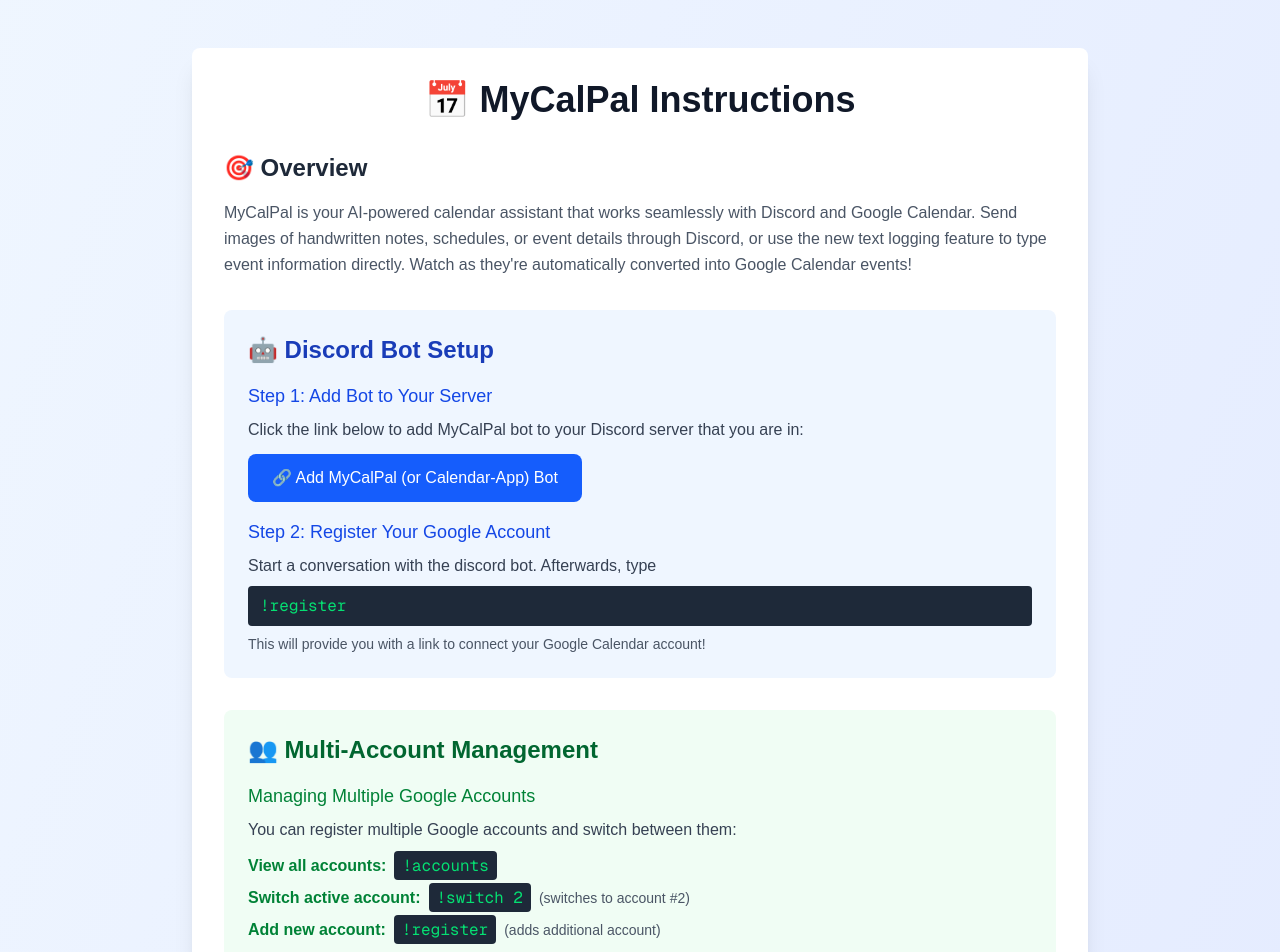
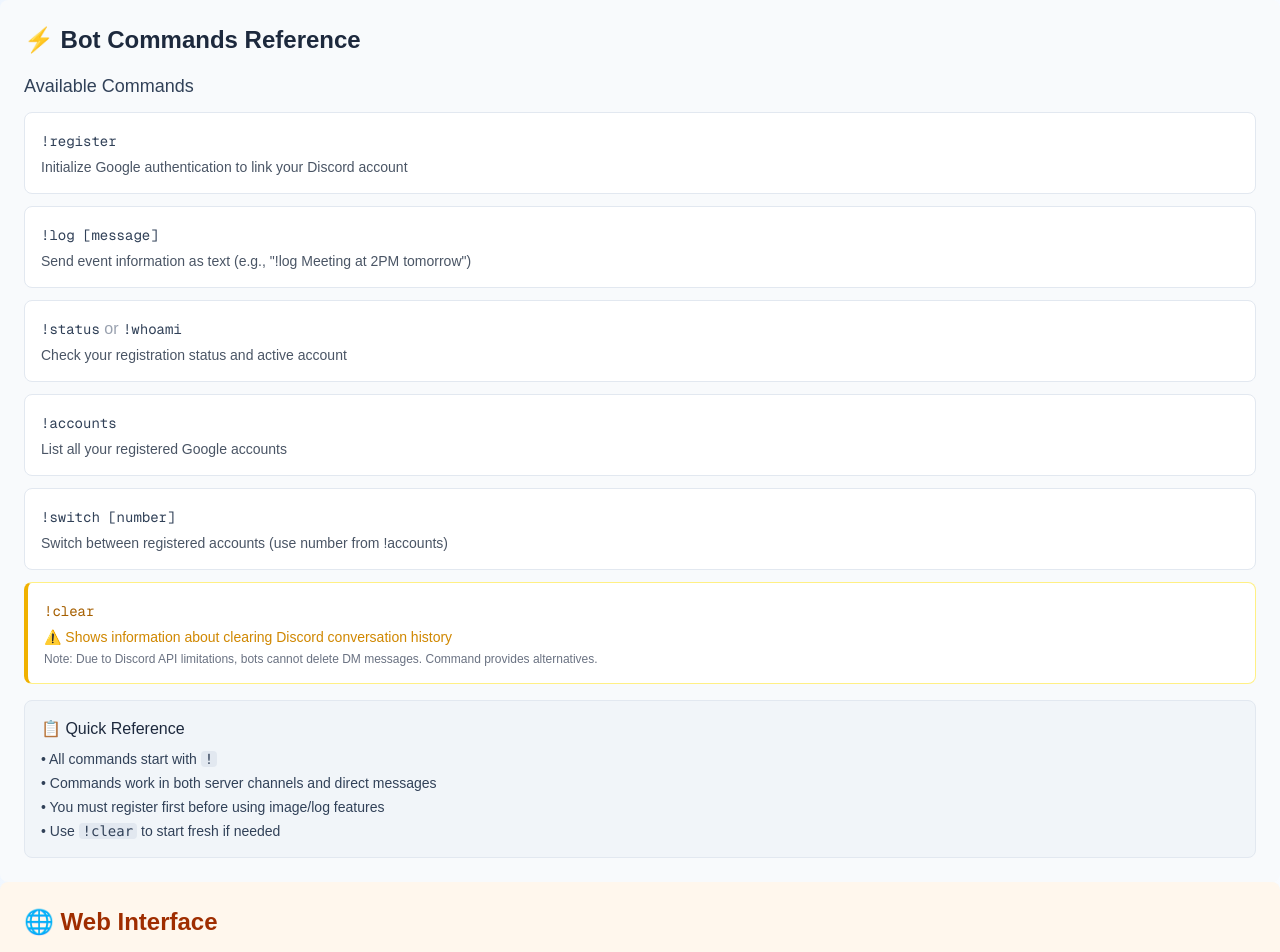
Before and after one commit to dogeyboy1932/myCalPal, a Next.js app: page /instructions in a window 1280 px wide. Shown: the top 952 px of the page. Built offline with nearby package versions, Linux system fonts and the light colour scheme.

Commit message:
Better prompts

```diff
--- a/src/app/api/drafts/route.ts
+++ b/src/app/api/drafts/route.ts
@@ -72,7 +72,7 @@
 
     console.log(`📋 Query Results:`);
     console.log(`  - Found ${events.length} events with status '${status}'`);
-    console.log(`  - Events data:`, JSON.stringify(events, null, 2));
+    // console.log(`  - Events data:`, JSON.stringify(events, null, 2));
 
     // Also check total count in database for this user
     const userQuery = {
--- a/src/app/api/receiver/image/route.ts
+++ b/src/app/api/receiver/image/route.ts
@@ -239,6 +239,8 @@
       extractedData = await geminiService.extractEventFromImage(processedBuffer, file.type);
       console.log("✅ [AI] Gemini extraction successful")
       console.log("🤖 [AI] Extracted data:", JSON.stringify(extractedData, null, 2))
+      console.log("🤖 [AI] Extracted title:", extractedData.title);
+      console.log("🤖 [AI] Extracted date:", extractedData.description);
     } catch (error) {
       console.error('❌ [AI] Gemini extraction failed:', error);
       return NextResponse.json({
--- a/src/app/instructions/page.tsx
+++ b/src/app/instructions/page.tsx
@@ -3,8 +3,76 @@
 
 export default function InstructionsPage() {
   return (
-    <div className="min-h-screen bg-gradient-to-br from-blue-50 to-indigo-100 py-12 px-4 sm:px-6 lg:px-8">
-      <div className="max-w-4xl mx-auto">
+    <div className="min-h-screen bg-gradient-to-br from-blue-50 to-indigo">
+
+            {/* Commands Reference */}
+            <section className="bg-slate-50 rounded-lg p-6">
+              <h2 className="text-2xl font-semibold text-slate-800 mb-4 flex items-center">
+                ⚡ Bot Commands Reference
+              </h2>
+
+              <div className="space-y-4">
+                <div>
+                  <h3 className="text-lg font-medium text-slate-700 mb-3">Available Commands</h3>
+                  <div className="grid gap-3">
+                    <div className="bg-white border border-slate-200 rounded-lg p-4">
+                      <code className="text-slate-700 font-mono text-sm">!register</code>
+                      <p className="text-gray-600 text-sm mt-1">Initialize Google authentication to link your Discord account</p>
+                    </div>
+
+                    <div className="bg-white border border-slate-200 rounded-lg p-4">
+                      <code className="text-slate-700 font-mono text-sm">!log [message]</code>
+                      <p className="text-gray-600 text-sm mt-1">Send event information as text (e.g., "!log Meeting at 2PM tomorrow")</p>
+                    </div>
+
+                    <div className="bg-white border border-slate-200 rounded-lg p-4">
+                      <code className="text-slate-700 font-mono text-sm">!status</code> <span className="text-gray-400">or</span> <code className="text-slate-700 font-mono text-sm">!whoami</code>
+                      <p className="text-gray-600 text-sm mt-1">Check your registration status and active account</p>
+                    </div>
+
+                    <div className="bg-white border border-slate-200 rounded-lg p-4">
+                      <code className="text-slate-700 font-mono text-sm">!accounts</code>
+                      <p className="text-gray-600 text-sm mt-1">List all your registered Google accounts</p>
+                    </div>
+
+                    <div className="bg-white border border-slate-200 rounded-lg p-4">
+                      <code className="text-slate-700 font-mono text-sm">!switch [number]</code>
+                      <p className="text-gray-600 text-sm mt-1">Switch between registered accounts (use number from !accounts)</p>
+                    </div>
+
+                    <div className="bg-white border border-yellow-200 rounded-lg p-4 border-l-4 border-l-yellow-500">
+                      <code className="text-yellow-700 font-mono text-sm">!clear</code>
+                      <p className="text-yellow-600 text-sm mt-1 font-medium">⚠️ Shows information about clearing Discord conversation history</p>
+                      <p className="text-gray-500 text-xs mt-1">Note: Due to Discord API limitations, bots cannot delete DM messages. Command provides alternatives.</p>
+                    </div>
+                  </div>
+                </div>
+
+                <div className="bg-slate-100 border border-slate-200 rounded-lg p-4">
+                  <h4 className="font-medium text-slate-800 mb-2">📋 Quick Reference</h4>
+                  <ul className="text-sm text-slate-700 space-y-1">
+                    <li>• All commands start with <code className="bg-slate-200 px-1 rounded">!</code></li>
+                    <li>• Commands work in both server channels and direct messages</li>
+                    <li>• You must register first before using image/log features</li>
+                    <li>• Use <code className="bg-slate-200 px-1 rounded">!clear</code> to start fresh if needed</li>
+                  </ul>
+                </div>
+              </div>
+            </section>
+
+            {/* Web Interface */}
+            <section className="bg-orange-50 rounded-lg p-6">
+              <h2 className="text-2xl font-semibold text-orange-800 mb-4 flex items-center">
+                🌐 Web Interface
+              </h2>
+
+              <div className="space-y-4">
+                <p className="text-gray-700">
+                  You can also use MyCalPal through the web interface:
+                </p>
+              </div>
+            </section>
+
         <div className="bg-white rounded-lg shadow-xl p-8">
           <h1 className="text-4xl font-bold text-gray-900 mb-8 text-center">
             📅 MyCalPal Instructions
@@ -182,6 +250,7 @@
                     <li>• Mention locations when relevant</li>
                     <li>• Add context or descriptions to help with categorization</li>
                     <li>• Use natural language - the AI understands conversational text</li>
+                    <li>• Use <code className="bg-emerald-200 px-1 rounded text-xs">!clear</code> to remove all conversation history if needed</li>
                   </ul>
                 </div>
               </div>
@@ -284,6 +353,5 @@
           </div>
         </div>
       </div>
-    </div>
   );
 }
--- a/src/lib/services/gemini.ts
+++ b/src/lib/services/gemini.ts
@@ -32,6 +32,8 @@
 }
 
 If you cannot find specific information, use null for that field. Confidence should be between 0 and 1.
+For relative dates like "tomorrow", "next week", calculate the actual date.
+Derive a description from the information you receive. THERE HAS TO BE A DESCRIPTION...
 `;
 
       const imagePart = {
@@ -105,6 +107,7 @@
 
 If you cannot find specific information, use null for that field. Confidence should be between 0 and 1.
 For relative dates like "tomorrow", "next week", calculate the actual date.
+Derive a description from the information you receive. THERE HAS TO BE A DESCRIPTION.
 
 Text to analyze: ${text}
 `;
```
